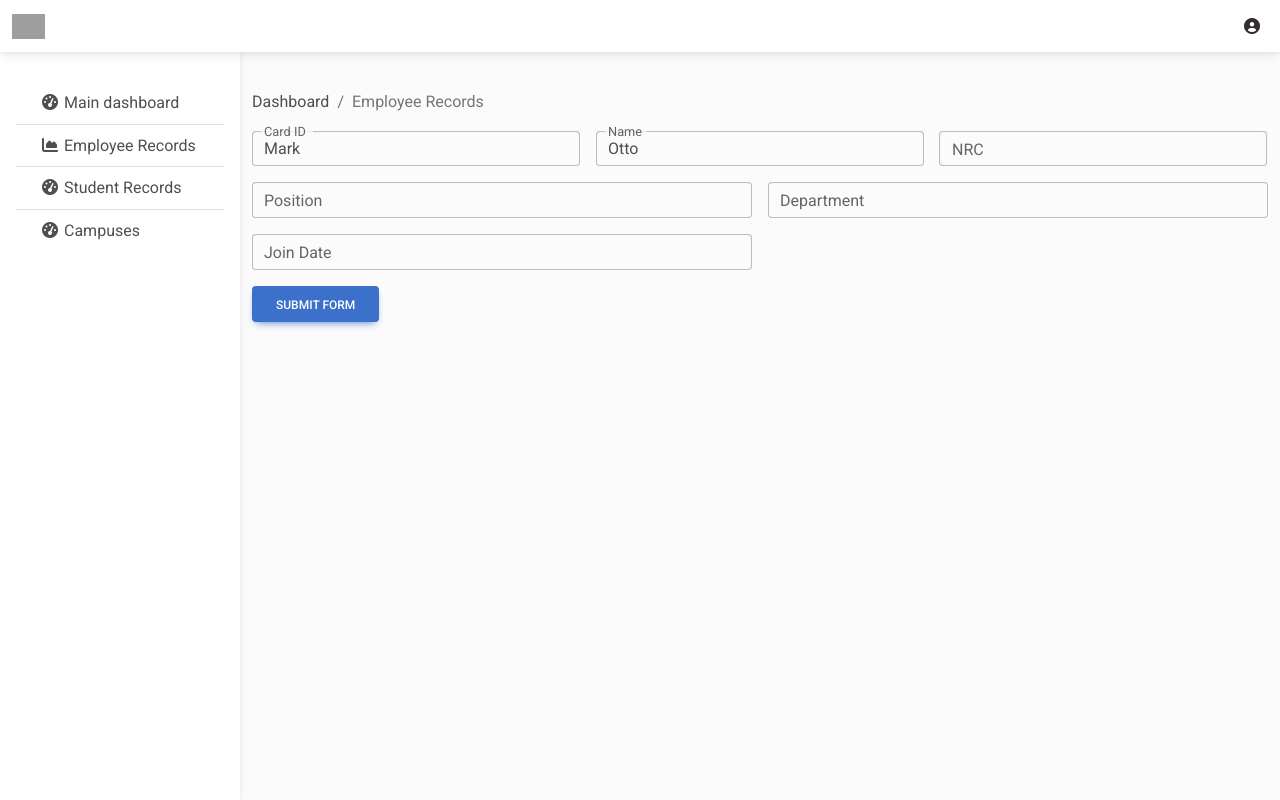
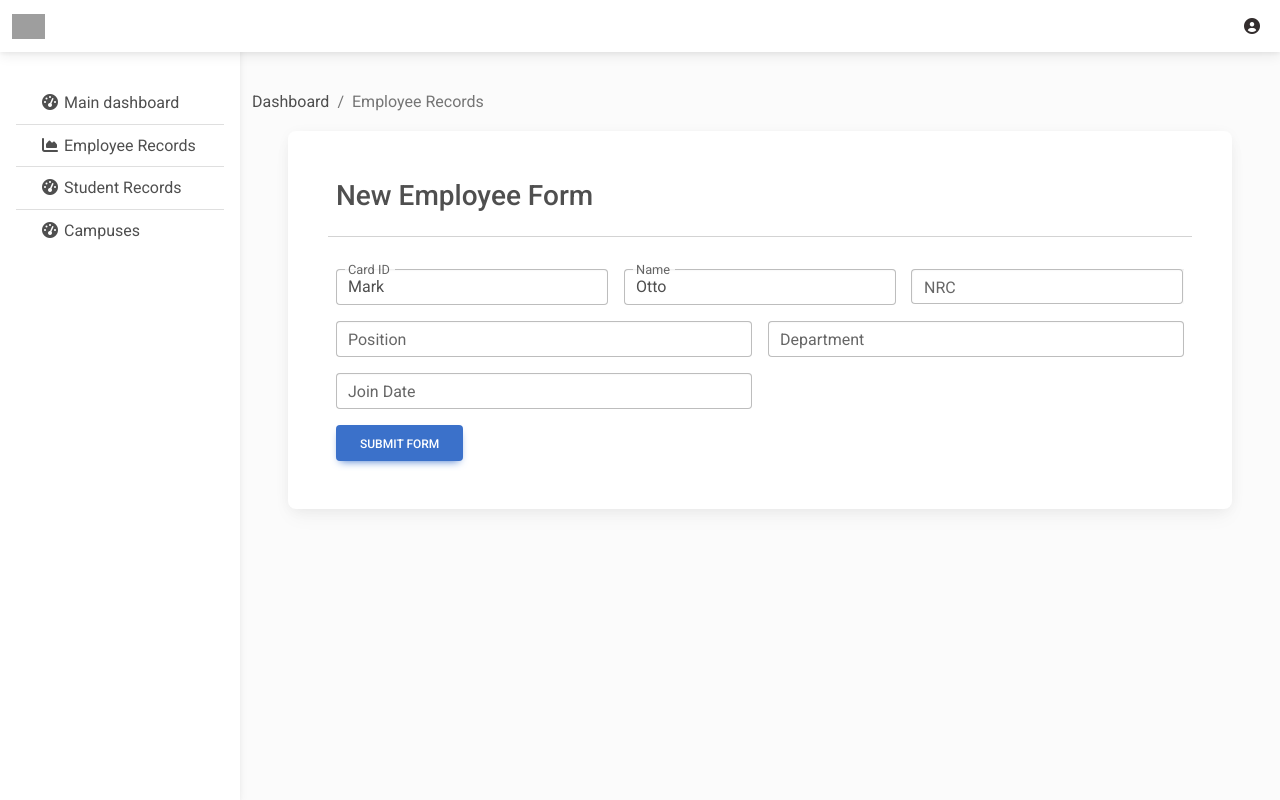
Before and after one commit to KaungHtunThant/kbtc_oid_client, a PHP site: page /kbtc_oid_server/emprecs.php in a window 1280 px wide. Run offline with PHP 8.4, Linux system fonts and the light colour scheme; some libraries are stand-ins or nearby versions; grey boxes are pictures that could not be loaded.

Commit message:
Updated Files

```diff
--- a/emprecs.php
+++ b/emprecs.php
@@ -1,18 +1,6 @@
 <!DOCTYPE html>
 <html>
-	<head>
-		<meta charset="utf-8">
-		<meta name="viewport" content="width=device-width, initial-scale=1">
-		<title>MDB - Home</title>
-		<!-- Font Awesome -->
-		<link href="https://cdnjs.cloudflare.com/ajax/libs/font-awesome/6.0.0/css/all.min.css" rel="stylesheet"/>
-		<!-- Google Fonts -->
-		<link href="https://fonts.googleapis.com/css?family=Roboto:300,400,500,700&display=swap" rel="stylesheet"/>
-		<!-- MDB -->
-		<link href="https://cdnjs.cloudflare.com/ajax/libs/mdb-ui-kit/6.1.0/mdb.min.css" rel="stylesheet"/>
-		<!-- Custom Style -->
-		<link rel="stylesheet" type="text/css" href="css/cus_style.css">
-	</head>
+	<?php include "includes/head.php"; ?>
 	<body>
 		<?php include "includes/header.php";?>
 
@@ -26,52 +14,56 @@
 					</ol>
 				</nav>
 		  		<div class="row">
-		  			<div class="col container">
-		  				<form action="https://178.128.118.167/employee/"  class="row g-3 needs-validation" novalidate>
+		  			<div class="col container p-5 mx-5 card">
+		  				<form action="backend.php" class="row g-3 needs-validation" novalidate method="GET">
+		  					<h3>New Employee Form</h3>
+		  					<hr>
+		  					<input type="hidden" name="userID" value="<?php echo "sessionID"; ?>">
+		  					<input type="hidden" name="category" value="employee">
 							<div class="col-md-4">
 								<div class="form-outline">
-								  	<input type="text" class="form-control" id="validationCustom01" value="Mark" required />
+								  	<input type="text" class="form-control" id="validationCustom01" value="Mark" name="cardID" required />
 								  	<label for="validationCustom01" class="form-label">Card ID</label>
-									<div class="valid-feedback">Looks good!</div>
+									<div class="valid-feedback">Valid!</div>
 								</div>
 							</div>
 							<div class="col-md-4">
 								<div class="form-outline">
-							  		<input type="text" class="form-control" id="validationCustom02" value="Otto" required />
+							  		<input type="text" class="form-control" id="validationCustom02" value="Otto" name="name" required />
 							  		<label for="validationCustom02" class="form-label">Name</label>
 							  		<div class="valid-feedback">Looks good!</div>
 								</div>
 							</div>
 							<div class="col-md-4">
 								<div class="input-group form-outline">
-							  		<input type="text" class="form-control" id="validationCustomUsername" aria-describedby="inputGroupPrepend" required />
+							  		<input type="text" class="form-control" id="validationCustomUsername" aria-describedby="inputGroupPrepend" name="nrc" required />
 							  		<label for="validationCustomUsername" class="form-label">NRC</label>
 							  		<div class="invalid-feedback">Please choose a username.</div>
 								</div>
 							</div>
 							<div class="col-md-6">
 								<div class="form-outline">
-							  <input type="text" class="form-control" id="validationCustom03" required />
+							  		<input type="text" class="form-control" id="validationCustom03" name="position" required />
 							  		<label for="validationCustom03" class="form-label">Position</label>
 							  		<div class="invalid-feedback">Please provide a valid city.</div>
 								</div>
 							</div>
 							<div class="col-md-6">
 								<div class="form-outline">
-							  <input type="text" class="form-control" id="validationCustom05" required />
-							  <label for="validationCustom05" class="form-label">Department</label>
+							  		<input type="text" class="form-control" id="validationCustom04" name="dept" required />
+							  		<label for="validationCustom04" class="form-label">Department</label>
 							  		<div class="invalid-feedback">Please provide a valid zip.</div>
 								</div>
 							</div>
 							<div class="col-md-6">
 								<div class="form-outline">
-							  <input type="text" class="form-control" id="validationCustom05" required />
+							  		<input type="text" class="form-control" id="validationCustom05" name="joinDate" required />
 							  		<label for="validationCustom05" class="form-label">Join Date</label>
 							  	<div class="invalid-feedback">Please provide a valid zip.</div>
 								</div>
 							</div>
 							<div class="col-12">
-							<button class="btn btn-primary" type="submit">Submit form</button>
+								<button class="btn btn-primary" name="empCreate" type="submit">Submit form</button>
 							</div>
 						</form>
 		  			</div>
--- /dev/null
+++ b/includes/head.php
@@ -0,0 +1,13 @@
+	<head>
+		<meta charset="utf-8">
+		<meta name="viewport" content="width=device-width, initial-scale=1">
+		<title>MDB - Home</title>
+		<!-- Font Awesome -->
+		<link href="https://cdnjs.cloudflare.com/ajax/libs/font-awesome/6.0.0/css/all.min.css" rel="stylesheet"/>
+		<!-- Google Fonts -->
+		<link href="https://fonts.googleapis.com/css?family=Roboto:300,400,500,700&display=swap" rel="stylesheet"/>
+		<!-- MDB -->
+		<link href="https://cdnjs.cloudflare.com/ajax/libs/mdb-ui-kit/6.1.0/mdb.min.css" rel="stylesheet"/>
+		<!-- Custom Style -->
+		<link rel="stylesheet" type="text/css" href="css/cus_style.css">
+	</head>
```
Also changed, not shown: backend.php (added, +29 -0 lines), index.php (+1 -18 lines). Lines whose indentation alone changed are shown as unchanged.
